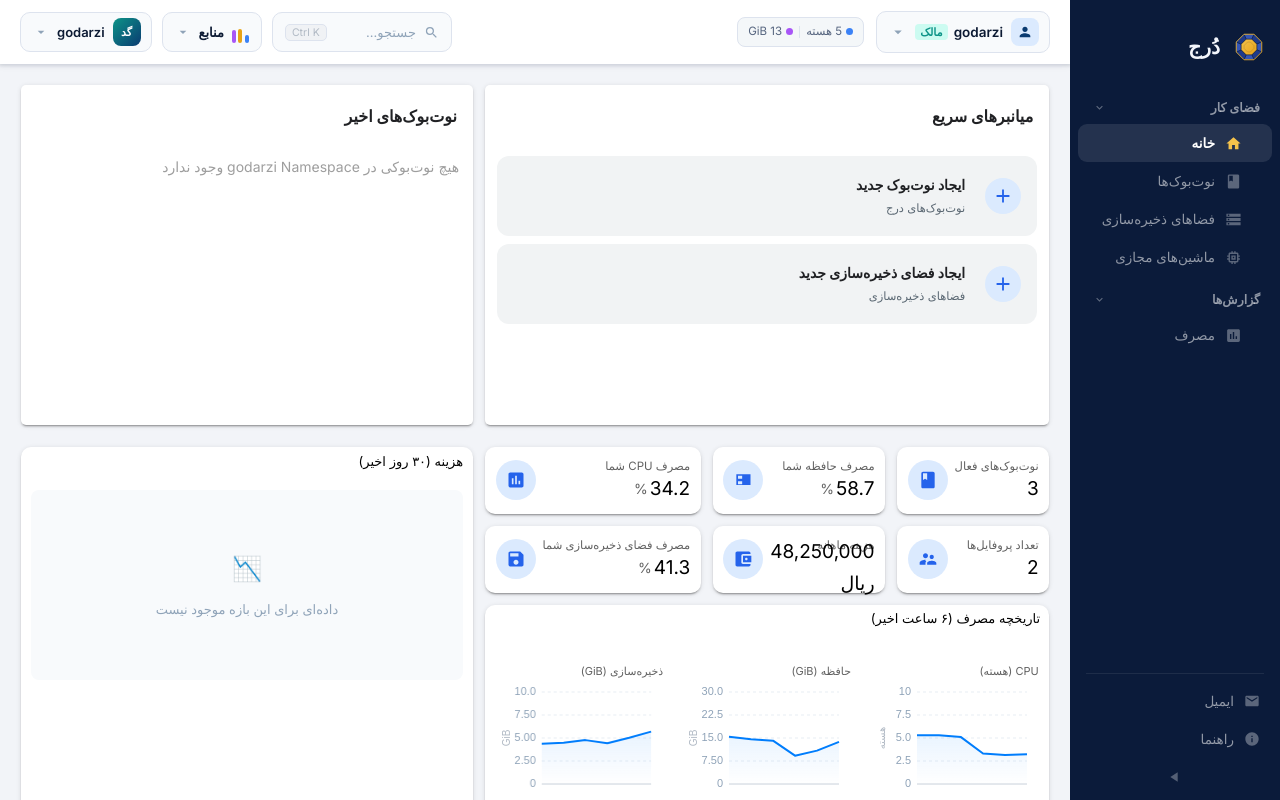
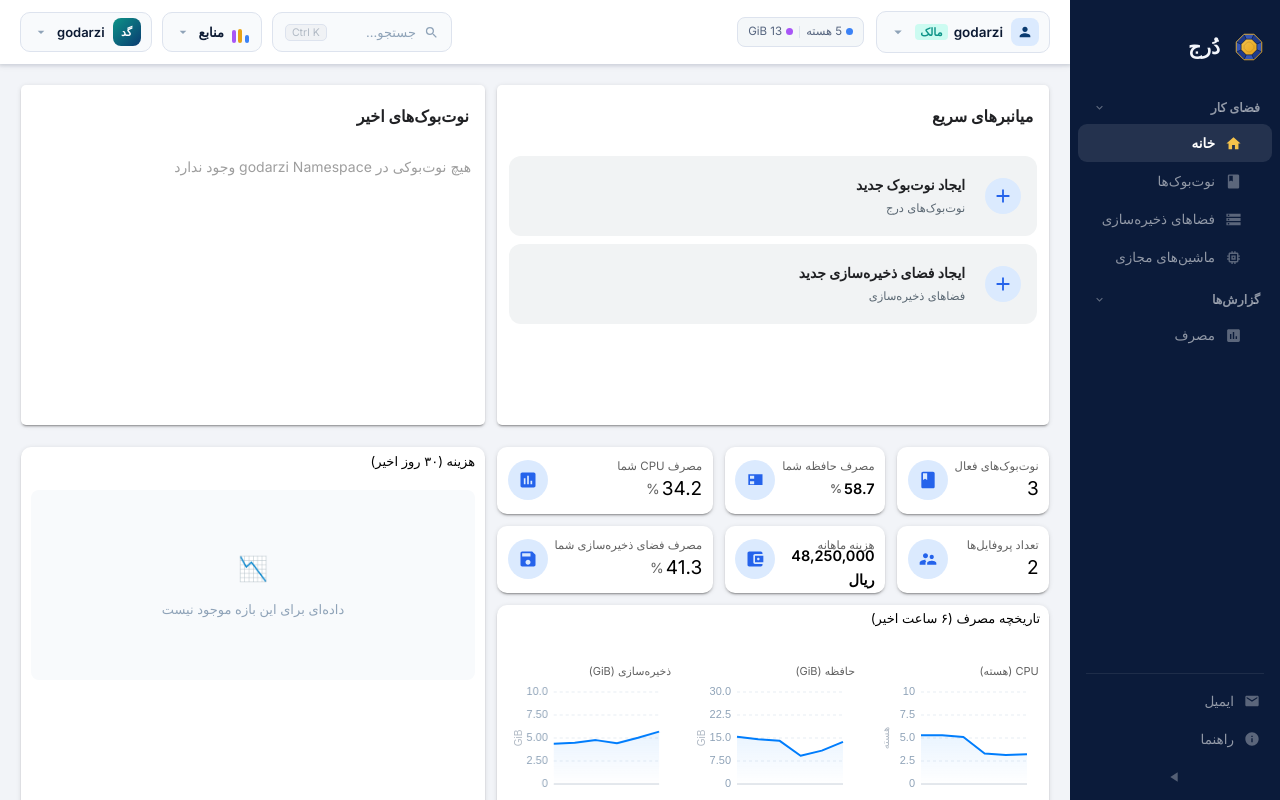
Before and after one commit to mohammadMoazam5833/dorjService, a React (Vite) app: page / in a window 1280 px wide. Built offline with nearby package versions, Linux system fonts and the light colour scheme; a web font is replaced by a local one.

Commit message:
tiles: smaller value font for memory usage and monthly cost tiles

```diff
--- a/src/components/Tile.css
+++ b/src/components/Tile.css
@@ -2,5 +2,7 @@
 .tile-text { display: flex; flex-direction: column; min-width: 0; }
 .tile-label { font-size: 11.5px; color: #616161; height: 18px; line-height: 18px; white-space: nowrap; overflow: hidden; }
 .tile-value { font-size: 19px; font-weight: 500; color: #000; height: 29px; display: flex; align-items: center; }
+.tile-value.small { font-size: 14.5px; font-weight: 600; }
+.tile-value.small .suffix { font-size: 12px; }
 .tile-value .suffix { font-size: 14px; color: #616161; margin-inline-start: 2px; }
 .tile-icon { width: 40px; height: 40px; border-radius: 50%; background: #dbeafe; color: #2563eb; display: flex; align-items: center; justify-content: center; flex-shrink: 0; }
--- a/src/components/Tile.jsx
+++ b/src/components/Tile.jsx
@@ -1,12 +1,12 @@
 import Icon from './Icon.jsx'
 import './Tile.css'
 
-export default function Tile({ icon, color = 'blue', label, value, suffix, sub }) {
+export default function Tile({ icon, color = 'blue', label, value, suffix, sub, small }) {
   return (
     <div className="tile">
       <div className="tile-text">
         <div className="tile-label">{label}</div>
-        <div className="tile-value">
+        <div className={`tile-value ${small ? 'small' : ''}`}>
           {value}
           {suffix && <span className="suffix">{suffix}</span>}
           {sub && <div className="tile-sub">{sub}</div>}
--- a/src/pages/Dashboard.jsx
+++ b/src/pages/Dashboard.jsx
@@ -49,10 +49,10 @@ export default function Dashboard() {
           </div>
           <div className="dash-tiles" style={{ gridArea: 'tiles' }}>
             <Tile icon="book" color="teal" label="نوت‌بوک‌های فعال" value={sum ? faNum(sum.active_notebooks) : '۰'} />
-            <Tile icon="view-module" color="teal" label="مصرف حافظه شما" value={sum ? pct(c.memory_pct) : '۰.۰'} suffix="%" />
+            <Tile icon="view-module" color="teal" label="مصرف حافظه شما" value={sum ? pct(c.memory_pct) : '۰.۰'} suffix="%" small />
             <Tile icon="assessment" color="amber" label="مصرف CPU شما" value={sum ? pct(c.cpu_pct) : '۰.۰'} suffix="%" />
             <Tile icon="supervisor" color="blue" label="تعداد پروفایل‌ها" value={sum ? faNum(sum.profile_count) : '۱'} />
-            <Tile icon="wallet" color="blue" label="هزینه ماهانه" value={sum ? rial(sum.monthly_cost?.amount_irr ?? 0) : rial(0)} />
+            <Tile icon="wallet" color="blue" label="هزینه ماهانه" value={sum ? rial(sum.monthly_cost?.amount_irr ?? 0) : rial(0)} small />
             <Tile icon="save" color="purple" label="مصرف فضای ذخیره‌سازی شما" value={sum ? pct(c.storage_pct) : '۰.۰'} suffix="%" />
           </div>
           <div className="paper-card section" style={{ gridArea: 'usage' }}>
```
